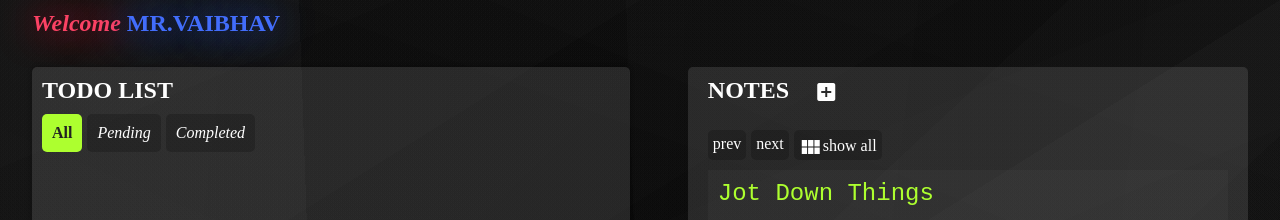
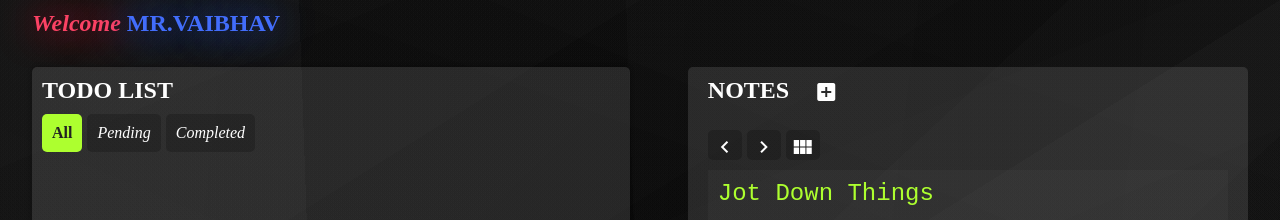
Before and after one commit to neoFinch/stylish-chrome-ext, a React (Create React App) app: page / in a window 1280 px wide. Shown: the top 220 px of the page. Built offline with nearby package versions, Linux system fonts and the light colour scheme.

Commit message:
Feature Added: Tooltip

```diff
--- a/package.json
+++ b/package.json
@@ -9,6 +9,7 @@
     "react-dom": "^16.9.0",
     "react-moment": "^0.9.2",
     "react-scripts": "3.1.1",
+    "react-tooltip": "^3.11.0",
     "underscore": "^1.9.1"
   },
   "scripts": {
--- a/src/components/Notes/index.js
+++ b/src/components/Notes/index.js
@@ -1,5 +1,6 @@
 import React, { Component } from 'react';
 import './style.css';
+import ReactTooltip from 'react-tooltip';
 
 class Notes extends Component {
 
@@ -102,16 +103,41 @@ class Notes extends Component {
     let {notes, activeNote, showAllNotes} = this.state;
     return (
       <div className='notes-wrapper'>
+        <ReactTooltip id='add-note' getContent={() => { return }}/>
+        <ReactTooltip id='show-all-notes' getContent={() => { return }}/>
+        <ReactTooltip id='navigate-next' getContent={() => { return }}/>
+        <ReactTooltip id='navigate-before' getContent={() => { return }}/>
         <h2>
           NOTES
-          <i title='add note' onClick={this.addNote} className='add-note material-icons'>add_box</i>
+          <i data-tip='Click to add a new note'
+            onClick={this.addNote}
+            data-for='add-note'
+            data-type='dark'
+            className='add-note material-icons'>
+              add_box
+          </i>
         </h2>
         <div className='notes-action'>
-          <div className='btn' onClick={() => this.changeNote('decrease')}>prev</div>
-          <div className='btn' onClick={() => this.changeNote('increase')}>next</div>
-          <div className='btn' onClick={this.showAllNotes} style={{color: showAllNotes ? 'greenyellow': ''}}>
+          <div
+            data-tip='Show previous note'
+            data-for='navigate-before'
+            className='btn' onClick={() => this.changeNote('decrease')}>
+            <i className='material-icons'>navigate_before</i>
+          </div>
+          <div
+            data-tip='Show next note'
+            data-for='navigate-next'
+            className='btn'
+            onClick={() => this.changeNote('increase')}>
+            <i className='material-icons'>navigate_next</i>
+          </div>
+          <div
+            data-tip='Show all notes'
+            data-for='show-all-notes'
+            className='btn'
+            onClick={this.showAllNotes}
+            style={{color: showAllNotes ? 'greenyellow': ''}}>
             <i style={{verticalAlign: 'middle'}} className='material-icons'>view_module</i>
-            show all
           </div>
         </div>
         {
--- a/src/components/Todo/index.js
+++ b/src/components/Todo/index.js
@@ -4,6 +4,7 @@ import Moment from 'react-moment';
 import _ from 'underscore';
 import moment from 'moment';
 import helper from '../../services/helper';
+import ReactTooltip from 'react-tooltip';
 
 class Todo extends Component {
   constructor(props) {
@@ -18,9 +19,10 @@ class Todo extends Component {
     }
   }
 
-  deleteTask = (id) => {
+  deleteTask = (index, timestamp) => {
     let {todo} = this.state;
-    todo = todo.filter(task => task.id !== id);
+    console.log('to delete : ', todo[index]);
+    todo[index].tasks = todo[index].tasks.filter(task => task.timestamp !== timestamp);
     this.setState({ todo });
     localStorage.setItem('todo', JSON.stringify([...todo]));
   }
@@ -76,16 +78,32 @@ class Todo extends Component {
     }
   }
 
+  showCustomDates = (date) => {
+    let taskDate = moment(date, 'DD/MM/YYYY');
+    let currentDate = moment(helper.getTodayDate(), 'DD/MM/YYYY');
+    let days = currentDate.diff(taskDate, 'days');
+    console.log('days: ', days);
+    if(days === 0) {
+      return 'today';
+    } else if (days === 1) {
+      return 'yesterday';
+    } else {
+      return date;
+    }
+  }
+
   listTasks = (filterBy = 'all') => {
     let {todo} = this.state;
     let todos = todo;
     return (
       <div>
+        <ReactTooltip id='custom-dates' getContent={() => { return }}/>
         {todos.map((todo, index) => {
           return (
             <div key={index}>
               <div key={index} className='show-date'>
-                <span>{todo.date}</span>
+                <span data-tip={todo.date} data-for='custom-dates' >{this.showCustomDates(todo.date)}</span>
+                {/* <span>{todo.date}</span> */}
               </div>
               {this.filterListAndRender(todo.tasks, index, filterBy)}
             </div>
@@ -104,7 +122,7 @@ class Todo extends Component {
       // nothing
     }
 
-    if(tasks.length) {
+
       return (tasks.map((task) => {
         return (
           <div
@@ -125,7 +143,7 @@ class Todo extends Component {
               {task.title}
             </span>
             <i
-              onClick={() => this.deleteTask(task.timestamp)}
+              onClick={() => this.deleteTask(index,task.timestamp)}
               className='delete-task material-icons'>
               cancel
             </i>
@@ -133,9 +151,6 @@ class Todo extends Component {
           </div>
         )
       }))
-    } else {
-      return null;
-    }
   }
 
   onDragStart = (e) => {
```
Also changed, not shown: 1 other file (tests, documents, lock files or other folders).
